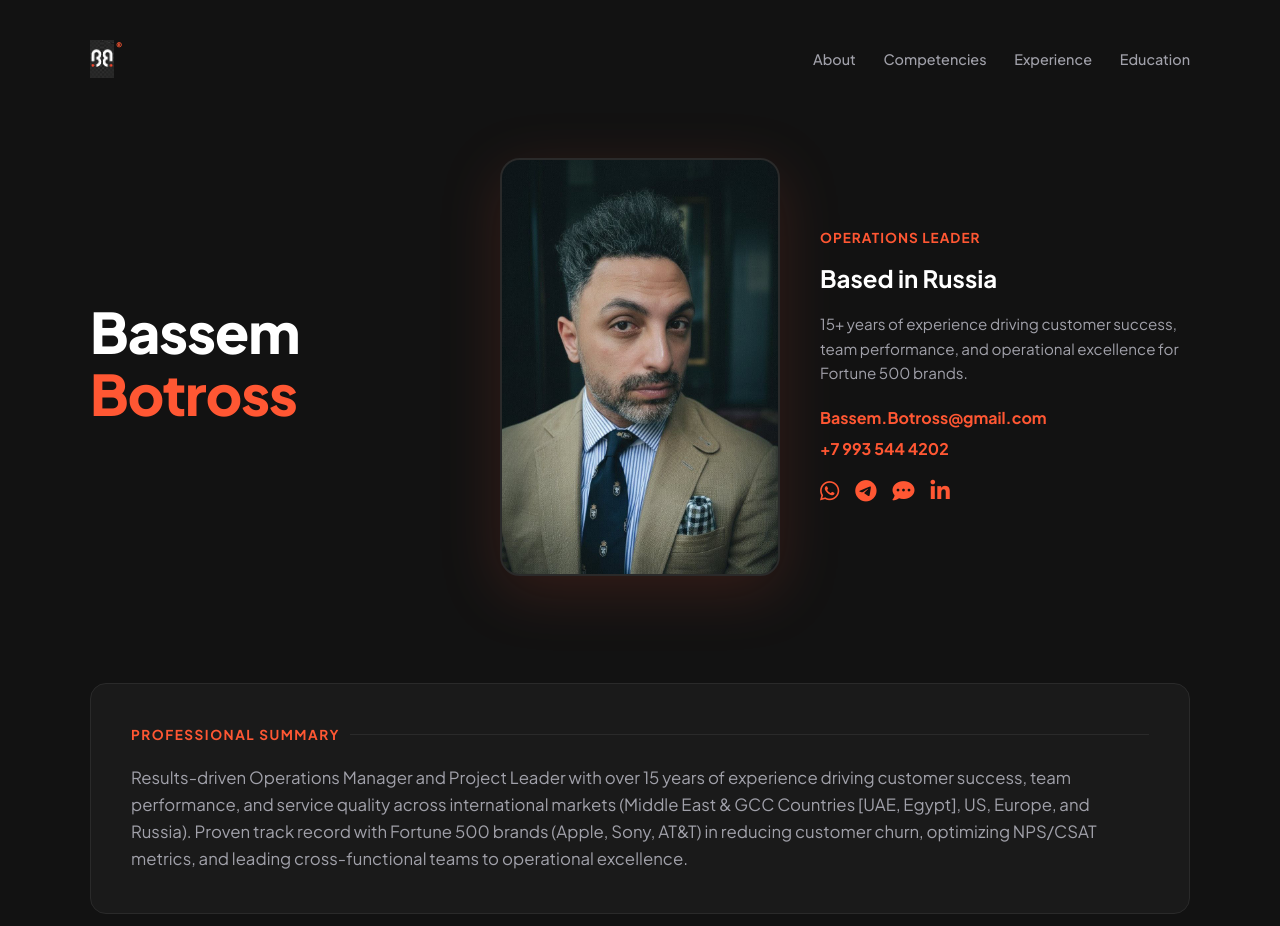
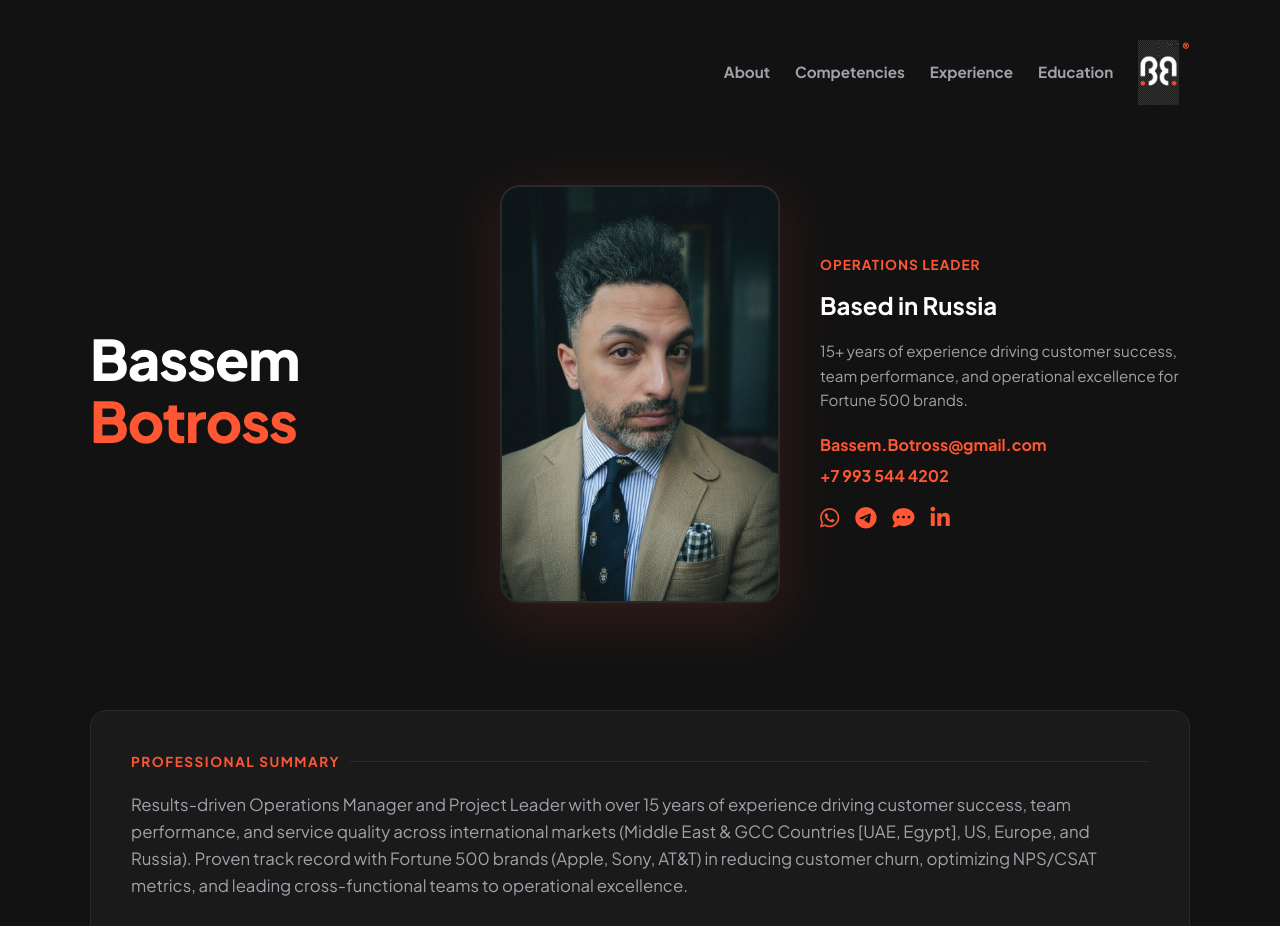
Before and after one commit to Bassem-Botross/Bassem-Botross.github.io, a plain HTML site: page index.html in a window 1280 px wide. Shown: the top 926 px of the page. Drawn offline with Linux system fonts and the light colour scheme.

Commit message:
Update index.html

```diff
--- a/index.html
+++ b/index.html
@@ -4,13 +4,14 @@
     <meta charset="UTF-8">
     <meta name="viewport" content="width=device-width, initial-scale=1.0">
     <title>Bassem Botross | Operations Leader</title>
-    <!-- Google Fonts matching the reference design -->
+    <!-- Google Fonts -->
     <link rel="preconnect" href="https://fonts.googleapis.com">
     <link rel="preconnect" href="https://fonts.gstatic.com" crossorigin>
     <link href="https://fonts.googleapis.com/css2?family=Plus+Jakarta+Sans:wght@400;500;700;800&display=swap" rel="stylesheet">
     <link rel="stylesheet" href="https://cdnjs.cloudflare.com/ajax/libs/font-awesome/6.4.0/css/all.min.css">
     <style>
         :root {
+            /* Changed body background slightly to #181818 to match the dark box behind logo, or keep seamless dark tones */
             --bg-dark: #121212;
             --card-dark: #1a1a1a;
             --card-border: #2a2a2a;
@@ -40,7 +41,7 @@
             margin: 0 auto;
         }
 
-        /* Top Bar Navigation */
+        /* Top Bar Navigation Structure */
         nav {
             display: flex;
             justify-content: space-between;
@@ -48,12 +49,34 @@
             padding: 20px 0 40px 0;
         }
 
+        .nav-links {
+            display: flex;
+            align-items: center;
+            gap: 25px;
+        }
+
+        .nav-links a {
+            color: var(--text-muted);
+            text-decoration: none;
+            font-size: 0.95rem;
+            font-weight: 600;
+            transition: color 0.3s;
+        }
+
+        .nav-links a:hover {
+            color: var(--accent-orange);
+        }
+
+        /* Logo Styling & Alignment Updates */
         .logo-link {
             display: inline-flex;
             align-items: flex-start;
             text-decoration: none;
             cursor: pointer;
             transition: transform 0.2s ease, opacity 0.2s ease;
+            background: transparent;
+            padding: 0;
+            border-radius: 0;
         }
 
         .logo-link:hover {
@@ -61,33 +84,23 @@
             transform: translateY(-1px);
         }
 
+        /* Increased size to 65px for a larger, prominent brand mark */
         .brand-logo-img {
-            height: 38px;
+            height: 65px;
             width: auto;
             object-fit: contain;
             display: block;
+            /* Mix-blend-mode blends out any slight dark background mismatch on the image */
+            mix-blend-mode: lighten;
         }
 
         .registered-symbol {
             color: var(--accent-orange);
-            font-size: 10px;
+            font-size: 12px;
             font-weight: bold;
-            margin-left: 2px;
+            margin-left: 3px;
             margin-top: -2px;
             user-select: none;
-        }
-
-        .nav-links a {
-            color: var(--text-muted);
-            text-decoration: none;
-            margin-left: 25px;
-            font-size: 0.9rem;
-            font-weight: 500;
-            transition: color 0.3s;
-        }
-
-        .nav-links a:hover {
-            color: var(--accent-orange);
         }
 
         /* Hero Section */
@@ -304,6 +317,10 @@
         }
 
         @media (max-width: 900px) {
+            nav {
+                flex-direction: column;
+                gap: 20px;
+            }
             .hero {
                 grid-template-columns: 1fr;
                 text-align: center;
@@ -329,19 +346,25 @@
 
 <div class="container">
     <nav>
-        <a href="#" class="logo-link" title="Return to Top">
-            <img src="logo.png" alt="Bassem Botross Logo" class="brand-logo-img">
-            <span class="registered-symbol">&reg;</span>
-        </a>
+        <!-- Left side spacer to keep alignment clean -->
+        <div></div>
+
+        <!-- Navigation Links & Logo moved directly to top-right beside "Education" -->
         <div class="nav-links">
             <a href="#summary">About</a>
             <a href="#skills">Competencies</a>
             <a href="#experience">Experience</a>
             <a href="#education">Education</a>
+
+            <!-- Logo directly to the right of Education -->
+            <a href="#" class="logo-link" title="Return to Top">
+                <img src="logo.png" alt="Bassem Botross Logo" class="brand-logo-img">
+                <span class="registered-symbol">&reg;</span>
+            </a>
         </div>
     </nav>
 
-    <!-- Hero Section with Photo Integration -->
+    <!-- Hero Section -->
     <header class="hero">
         <div class="hero-left">
             <h1>Bassem<br><span class="highlight">Botross</span></h1>
```
